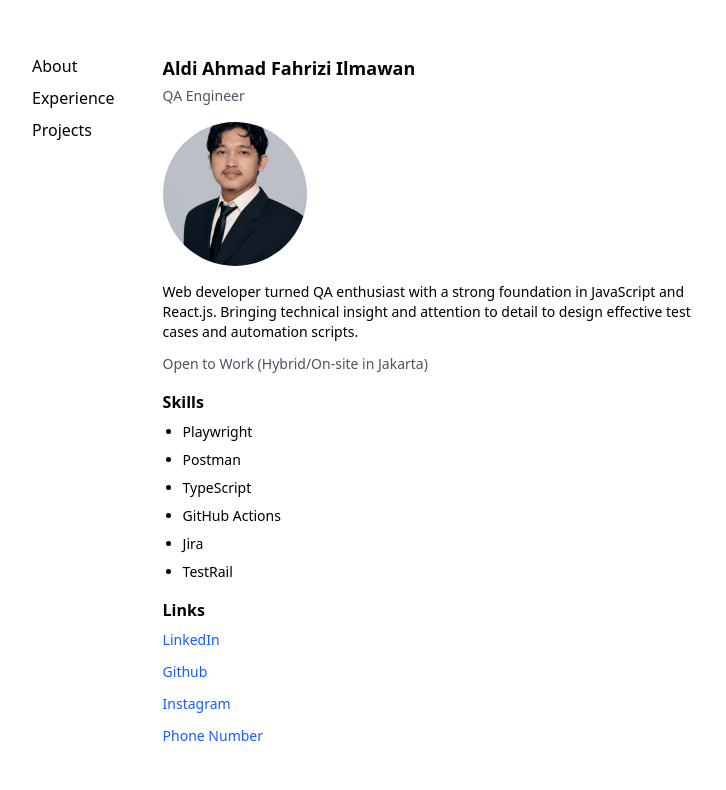
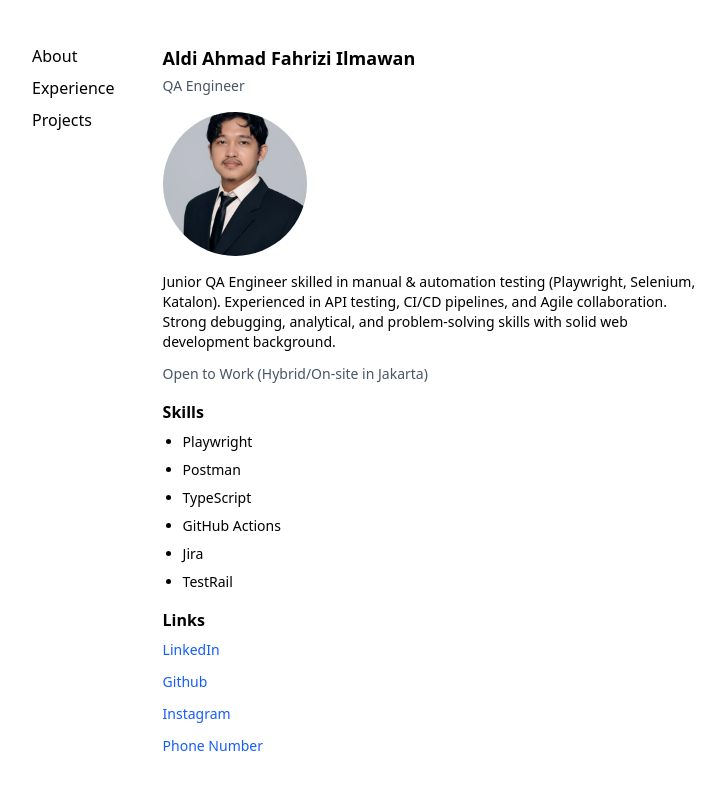
Before and after one commit to aldifhrent/new-portfolio, a Next.js app: page / in a window 1280 px wide. Shown: the top 790 px of the page, without its empty margins (272-998 px from the left). Built offline with nearby package versions, Linux system fonts and the light colour scheme.

Commit message:
fix: description

```diff
--- a/src/app/page.tsx
+++ b/src/app/page.tsx
@@ -17,9 +17,10 @@ export default function Home() {
       />
 
       <p className="text-sm">
-        Web developer turned QA enthusiast with a strong foundation in
-        JavaScript and React.js. Bringing technical insight and attention to
-        detail to design effective test cases and automation scripts.
+        Junior QA Engineer skilled in manual & automation testing (Playwright,
+        Selenium, Katalon). Experienced in API testing, CI/CD pipelines, and
+        Agile collaboration. Strong debugging, analytical, and problem-solving
+        skills with solid web development background.
       </p>
 
       <p className="text-sm text-gray-600 mt-2">
```
